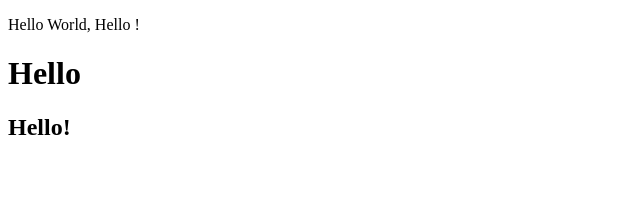
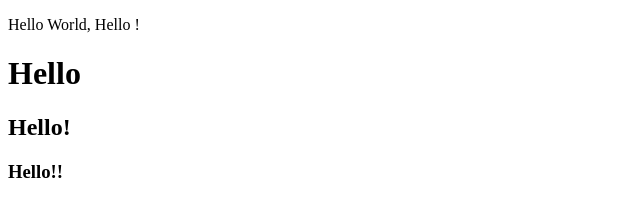
Before and after one commit to ArseniiUtlenko/study, a plain HTML site: page index.html in a window 1280 px wide. Shown: the full height of the page, 0-640 px from the left. Drawn offline with Linux system fonts and the light colour scheme.

Commit message:
index.html another mod

```diff
--- a/index.html
+++ b/index.html
@@ -11,6 +11,7 @@
     <p> Hello World, Hello !</p>
     <h1>Hello</h1>
     <h2>Hello!</h2>
+    <h3>Hello!!</h3>
 
     <!--
         <script>
```
